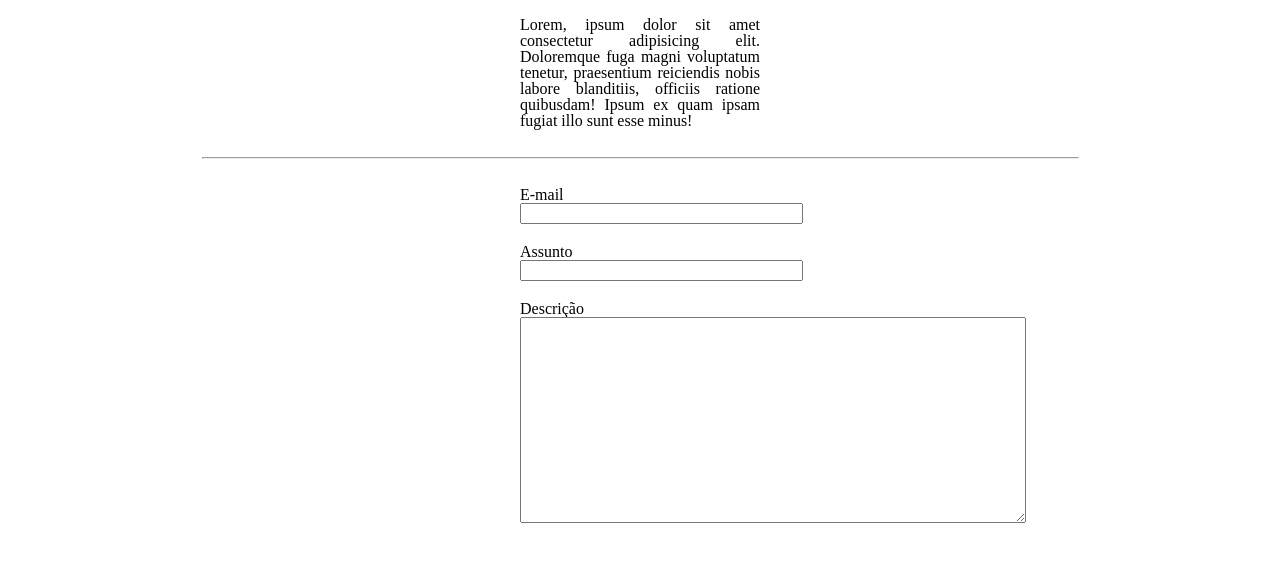
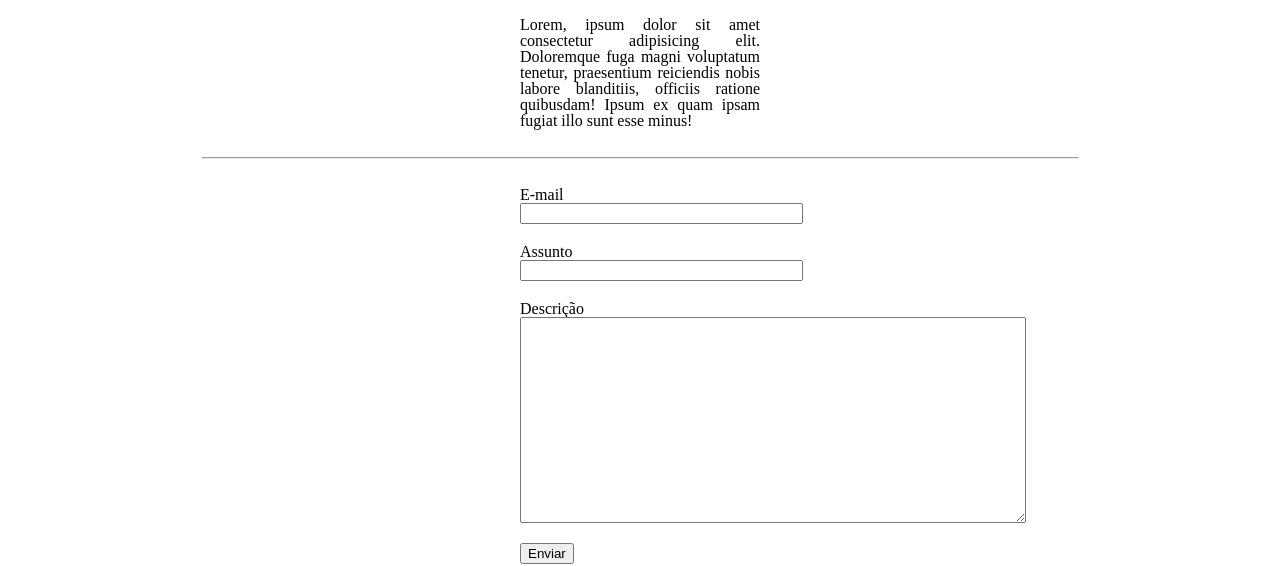
Before and after one commit to ThalissonF/Unes_Universidade, a plain HTML site: page assets/pages/contato.html in a window 1280 px wide. Shown: the part 238-804 px from the top of the page. Drawn offline with Linux system fonts and the light colour scheme.

Commit message:
Acrescentado o botão enviar no formulário

```diff
--- a/assets/css/style.css
+++ b/assets/css/style.css
@@ -152,3 +152,8 @@ hr{
     align-items: center;
     font-weight: bold;
 }
+
+.botao{
+    padding-left: 520px;
+    padding-top: 20px;
+}
--- a/assets/pages/contato.html
+++ b/assets/pages/contato.html
@@ -53,6 +53,10 @@
                     <!-- <input id="descricao" name="descricao" type="text" class="campo" required> -->
                     <textarea name="descricao" id="descricao" cols="30" rows="10"></textarea>
                 </div>
+
+                <div class="botao">
+                    <button type="submit">Enviar</button>
+                </div>
             </div>
         </main>
 
```
